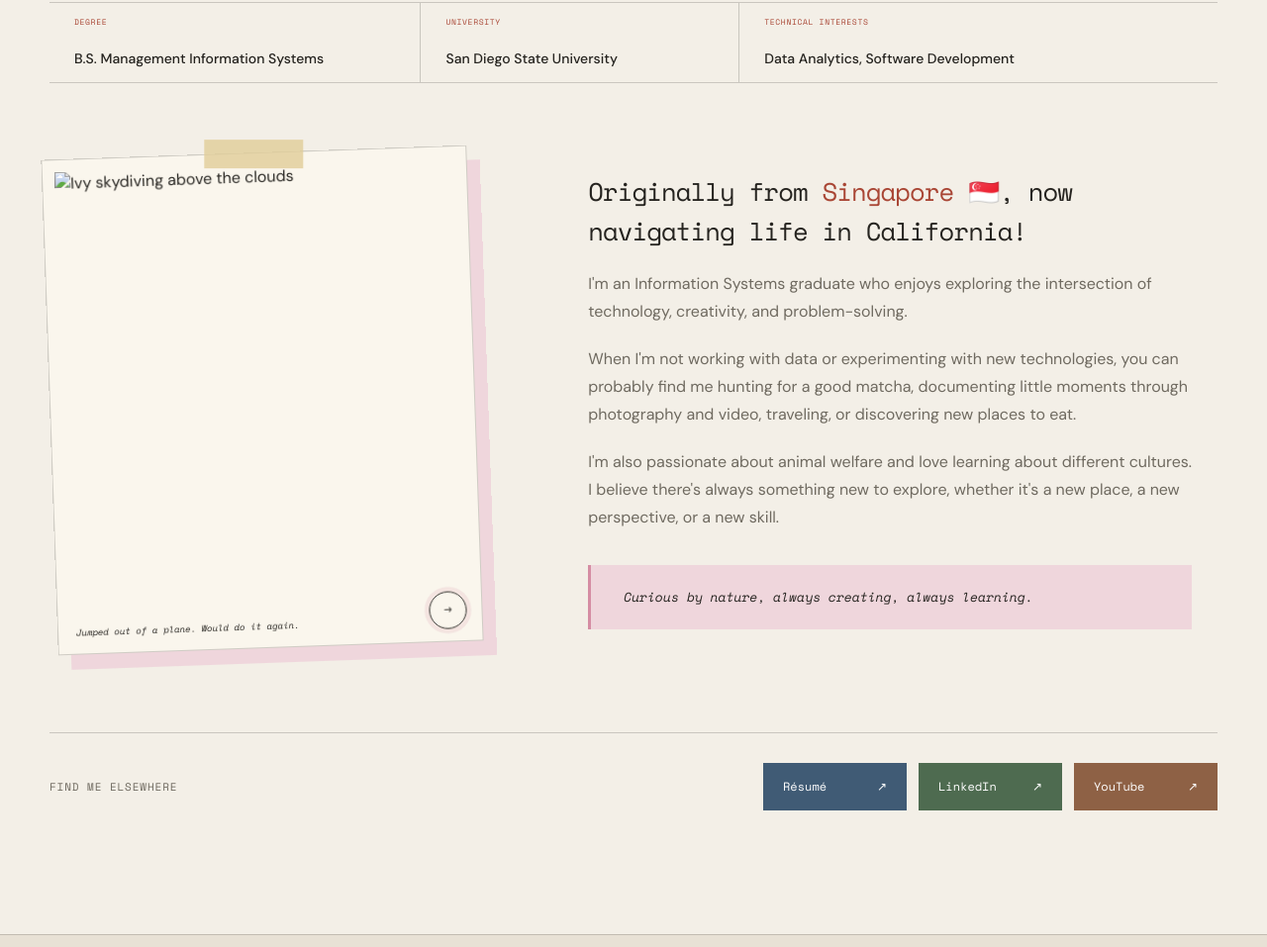
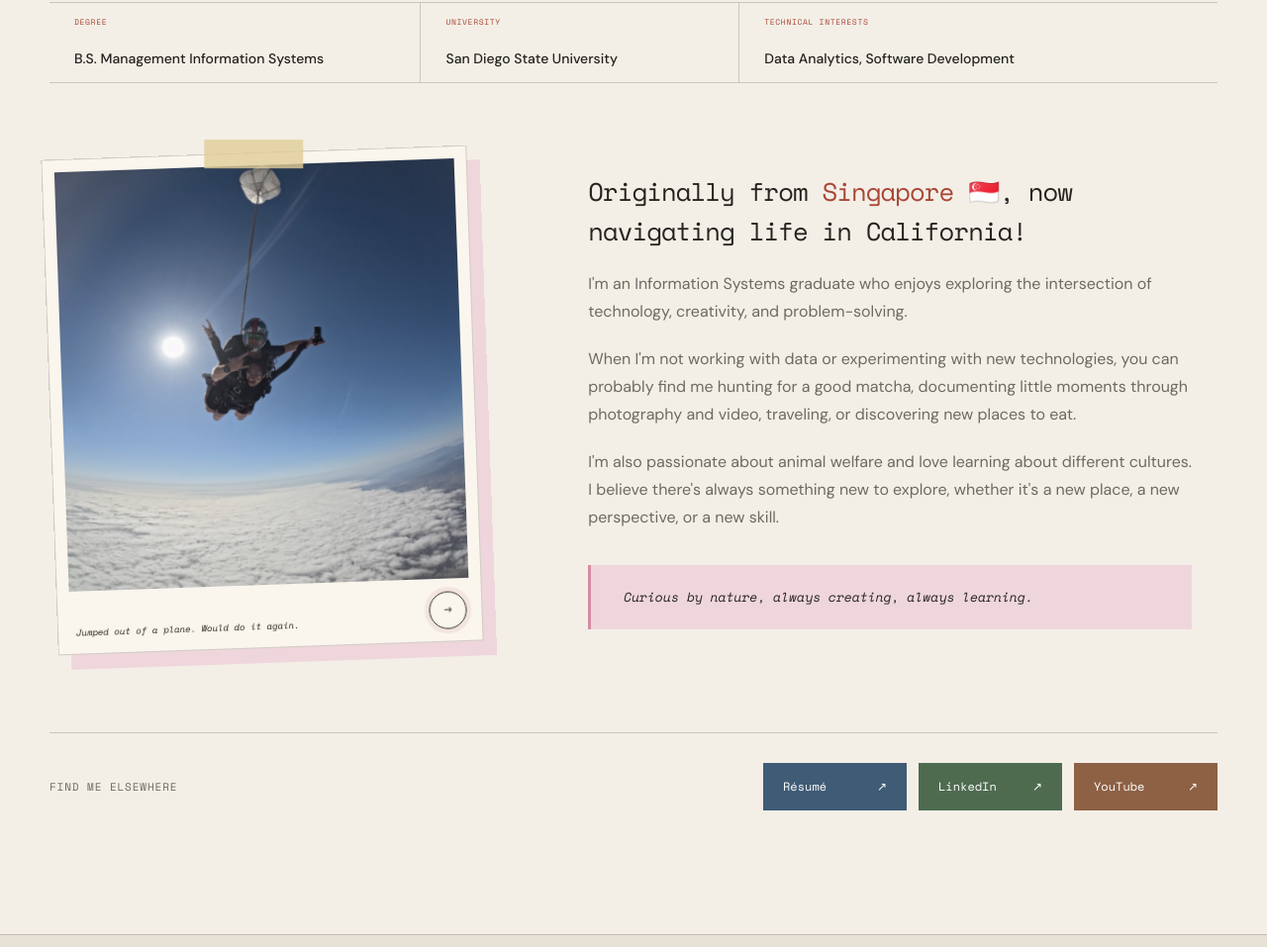
Before and after one commit to ivyremee/portfolio, a plain HTML site: page index.html in a window 1280 px wide. Shown: the part 1102-2059 px from the top of the page at 99% size. Drawn offline with nearby package versions, Linux system fonts and the light colour scheme.

Commit message:
Update image source and alt text in index.html

```diff
--- a/index.html
+++ b/index.html
@@ -1922,7 +1922,7 @@
       <div class="about__story">
         <figure class="about__photo">
           <span class="about__tape" aria-hidden="true"></span>
-          <img class="about__image" id="aboutImage" src="ivy-skydiving.jpg" alt="Ivy skydiving above the clouds" style="object-position:50% 50%;object-fit:cover">
+          <img class="about__image" id="aboutImage" src="Skydiving.jpg" alt="Ivy skydiving!" style="object-position:50% 50%;object-fit:cover">
           <div class="about__labels" id="aboutLabels" aria-hidden="true" hidden></div>
           <figcaption class="about__caption" id="aboutCaption">Jumped out of a plane. Would do it again.</figcaption>
           <div class="about__controls" aria-label="About me photo controls">
```
